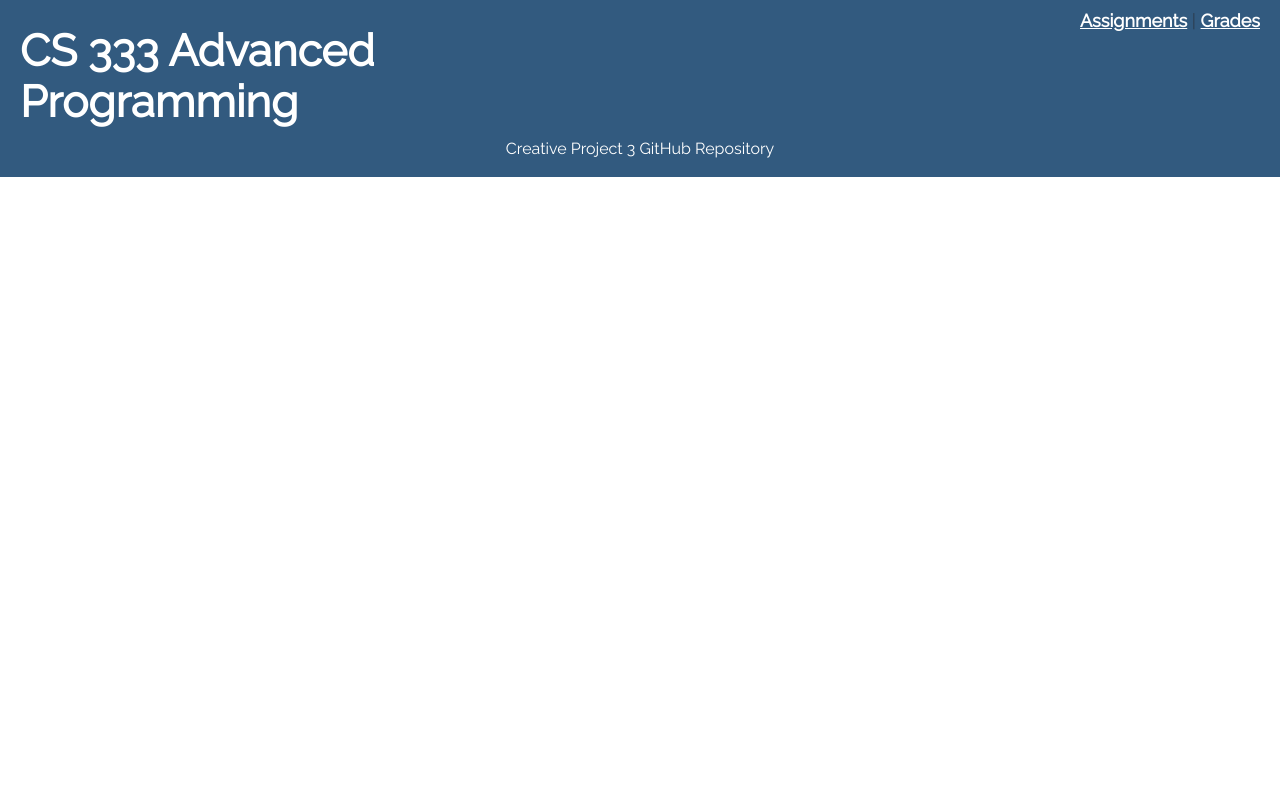
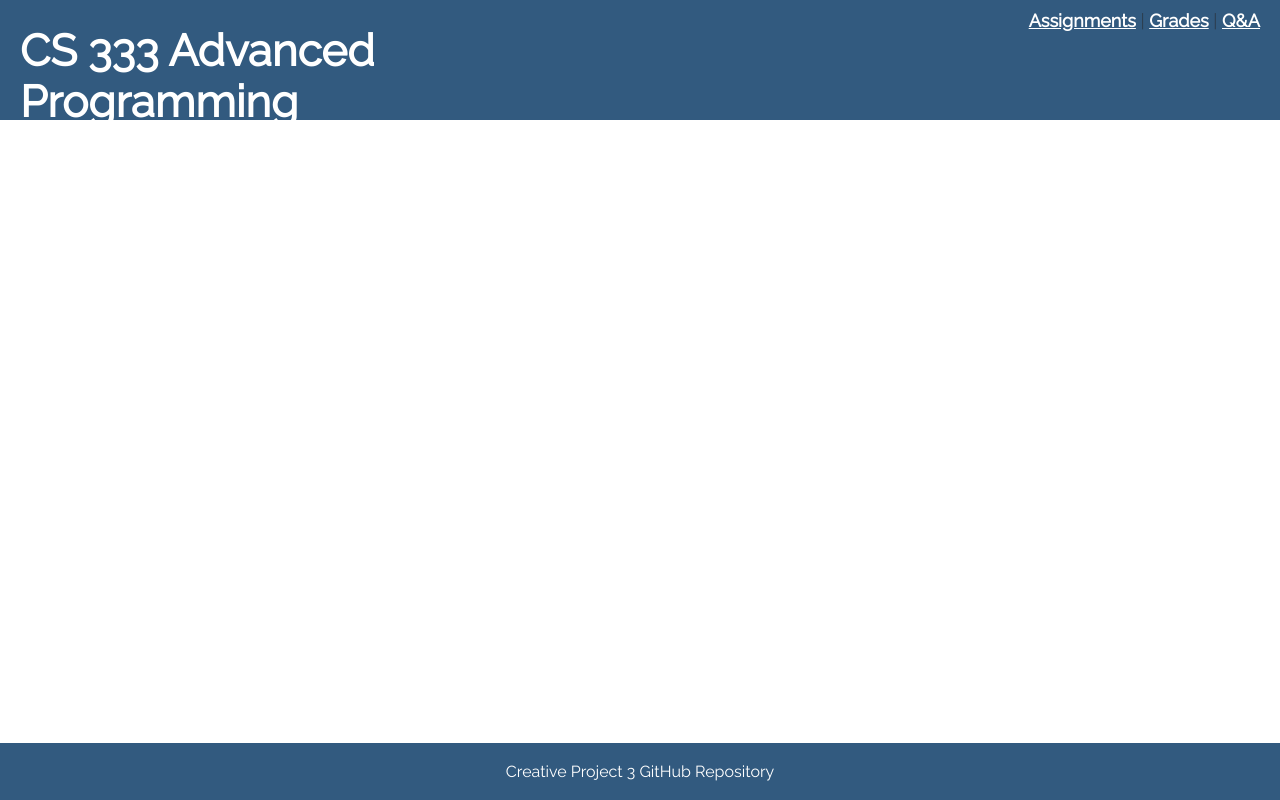
Before and after one commit to Pay10-VA/Creative-Project-3, a Vue app in the folder learning-management/: page /forum in a window 1280 px wide. Built offline with nearby package versions, Linux system fonts and the light colour scheme.

Commit message:
Forum view is successfully added

```diff
--- a/learning-management/src/App.vue
+++ b/learning-management/src/App.vue
@@ -6,7 +6,8 @@
       </div>
       <div id="nav">
         <router-link to="/">Assignments</router-link> |
-        <router-link to="/about">Grades</router-link>
+        <router-link to="/about">Grades</router-link> |
+        <router-link to="/Forum">Q&A</router-link>
       </div>
     </div>
     <router-view/>
--- a/learning-management/src/router/index.js
+++ b/learning-management/src/router/index.js
@@ -17,6 +17,11 @@ const routes = [
     // this generates a separate chunk (about.[hash].js) for this route
     // which is lazy-loaded when the route is visited.
     component: () => import(/* webpackChunkName: "about" */ '../views/About.vue')
+  },
+  {
+    path: '/forum',
+    name: 'Forum',
+    component: () => import(/* webpackChunkName: "about" */ '../views/Forum.vue')
   }
 ]
 
--- /dev/null
+++ b/learning-management/src/views/Forum.vue
@@ -0,0 +1,17 @@
+<template>
+  <div id="forum-main"></div>
+</template>
+
+<script>
+export default {
+  name: 'Forum',
+  components: {
+  },
+}
+</script>
+
+<style>
+  #forum-main {
+    min-height: calc(100vh - 120px - 57px);
+  }
+</style>
```
